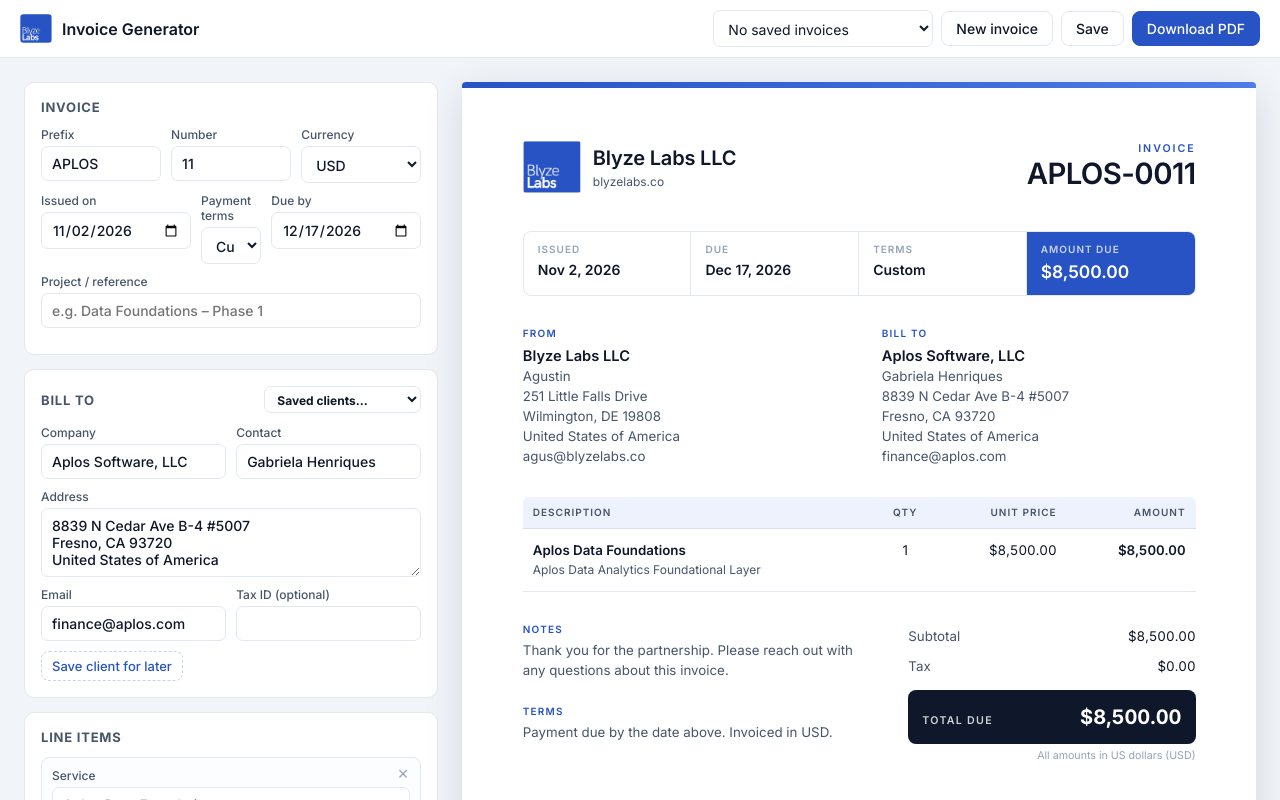
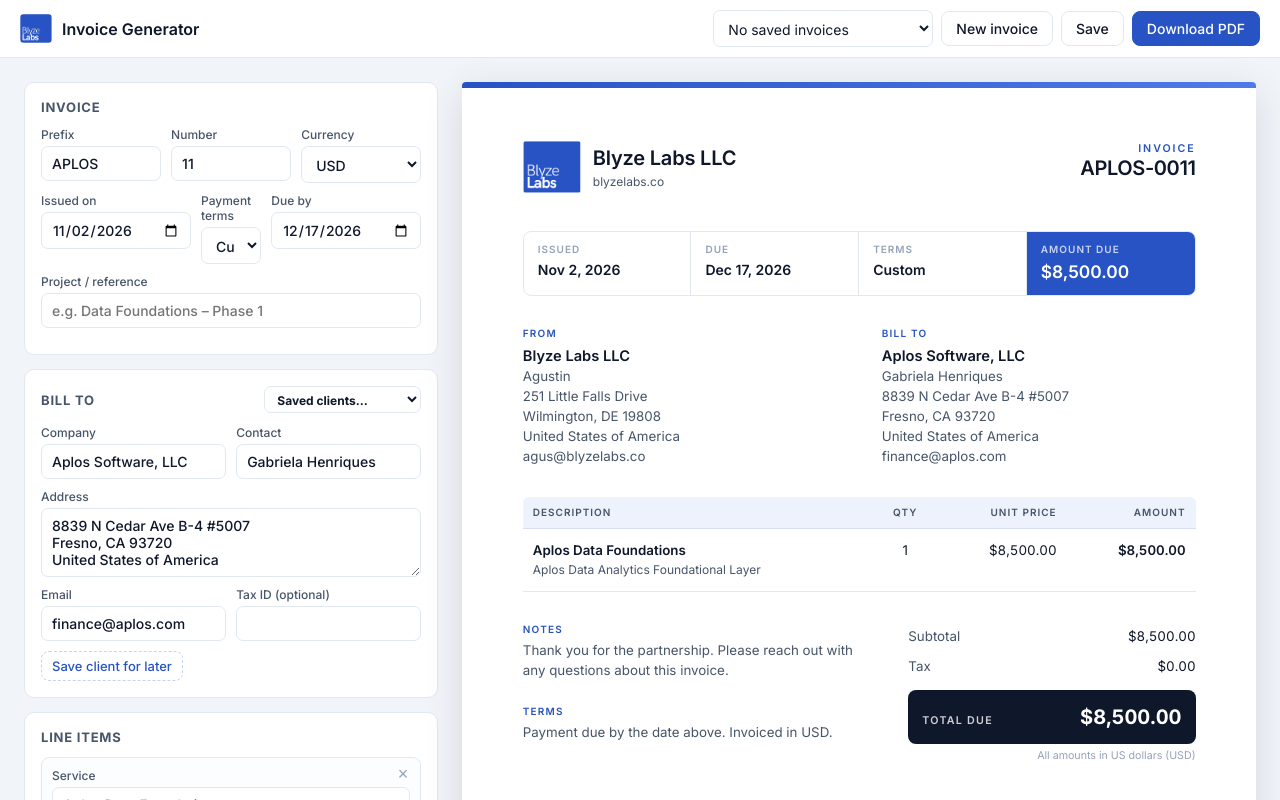
Before and after one commit to agusblyze/invoice-generator, a plain HTML site: page index.html in a window 1280 px wide. Shown: the top 800 px of the page. Drawn offline with Linux system fonts and the light colour scheme.

Commit message:
Make invoice number smaller
Co-Authored-By: Claude Opus 5.5 <noreply@anthropic.com>
Claude-Session: https://claude.ai/code/session_01EsnC67s4seqgdpLwkdt2J9

```diff
--- a/styles.css
+++ b/styles.css
@@ -107,7 +107,7 @@ input:focus, textarea:focus, select:focus { outline: 2px solid #c7d3f3; border-c
 .inv-logo .web { font-size: 9pt; color: var(--ink-2); }
 .inv-title { text-align: right; }
 .inv-title .label { font-size: 8pt; font-weight: 600; letter-spacing: .18em; text-transform: uppercase; color: var(--brand); }
-.inv-title .num { font-size: 22pt; font-weight: 600; letter-spacing: -.02em; line-height: 1.15; }
+.inv-title .num { font-size: 15pt; font-weight: 600; letter-spacing: -.02em; line-height: 1.15; }
 
 .inv-meta {
   display: grid; grid-template-columns: repeat(4, 1fr); gap: 0;
```
